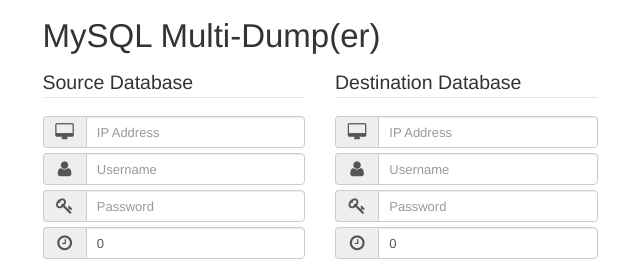
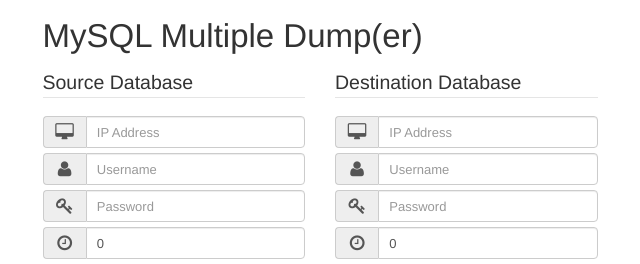
Before and after one commit to QinisoM/mysql-multi-dumper, a PHP site: page / in a window 1280 px wide. Shown: the top 264 px of the page, without its empty margins (320-960 px from the left). Run offline with PHP 8.4, Linux system fonts and the light colour scheme.

Commit message:
Branch cleanup (#6)
* Add Insights widget

- https://insight.symfony.com

* Update project name and add features section

```diff
--- a/index.php
+++ b/index.php
@@ -2,7 +2,7 @@
 <html>
     <head>
         <meta charset="utf-8">
-        <title>MySQL MultiDump(er)</title>
+        <title>MySQL Multiple Dump(er)</title>
         <link href="/assets/css/bootstrap.min.css" rel="stylesheet" />
         <link href="/assets/css/chosen.min.css" rel="stylesheet" />
         <link href="/assets/font-awesome/css/font-awesome.min.css"rel="stylesheet" />
@@ -14,7 +14,7 @@
             <div class="container">
                 <div class="row">
                     <div class="col-md-6 col-md-offset-3">
-                        <h1 style="margin-bottom:15px">MySQL Multi-Dump(er)</h1>
+                        <h1 style="margin-bottom:15px">MySQL Multiple Dump(er)</h1>
                     </div>
                 </div>
                 <div class="row">
```
Also changed, not shown: README.md.
